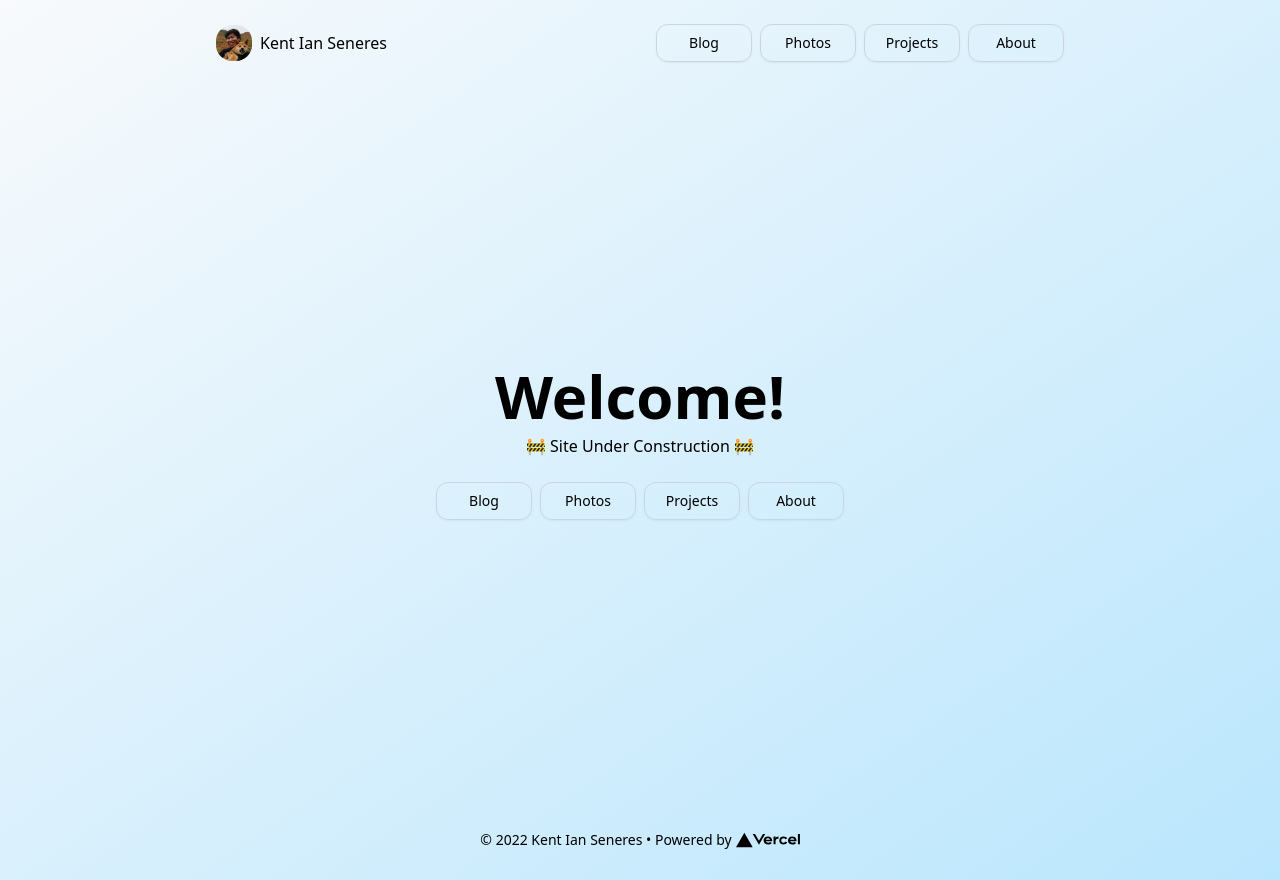
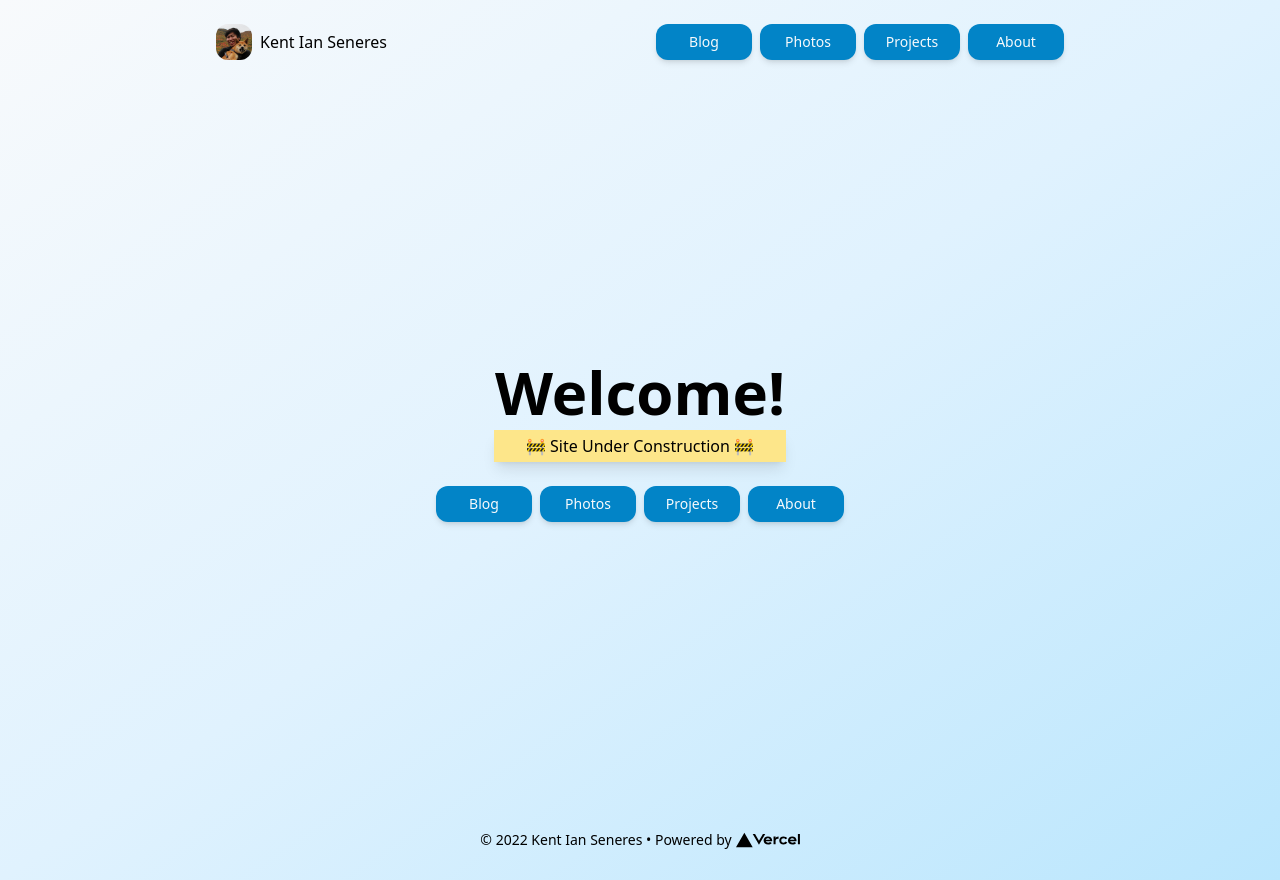
Before and after one commit to kent-seneres/personal-site, a Next.js app: page / in a window 1280 px wide. Built offline with nearby package versions, Linux system fonts and the light colour scheme.

Commit message:
styling tweaks

```diff
--- a/components/Header.tsx
+++ b/components/Header.tsx
@@ -8,14 +8,14 @@ import profile from "public/images/profile.jpg";
 const Header: React.FC = () => (
   <header className="flex min-w-full p-4 items-center">
     <Link href={{ pathname: "/" }}>
-      <a className="flex hover:text-sky-500 items-center">
-        <Image
-          src={profile}
-          alt="Picture of the author"
-          width={36}
-          height={36}
-          className="rounded-2xl"
-        />
+      <a className="flex hover:text-sky-600 items-center">
+        <div className="h-9 w-9">
+          <Image
+            src={profile}
+            alt="Picture of the author"
+            className="rounded-xl"
+          />
+        </div>
         <span className="mx-2">{globals.name}</span>
       </a>
     </Link>
--- a/components/LinkButton.tsx
+++ b/components/LinkButton.tsx
@@ -7,7 +7,7 @@ type LinkButtonProps = {
 const LinkButton: React.FC<LinkButtonProps> = (props) => {
   return (
     <Link href={{ pathname: props.href }}>
-      <a className="p-2 text-center border shadow-sm border-slate-300 w-24 rounded-xl hover:text-sky-500 hover:border-sky-500 focus:text-sky-600">
+      <a className="p-2 text-center shadow-md w-24 rounded-xl text-slate-50 bg-sky-600 hover:bg-sky-400">
         {props.children}
       </a>
     </Link>
--- a/components/Nav.tsx
+++ b/components/Nav.tsx
@@ -30,11 +30,11 @@ const NavModal: React.FC<NavModalProps> = (props) => {
 
   return (
     <div className={`${props.visible ? "block" : "hidden"}`}>
-      <div className="fixed z-10 flex justify-end items-start inset-0 bg-gray-600 bg-opacity-50 h-full w-full">
-        <div className="flex m-4 p-4 shadow-lg rounded-lg bg-white">
+      <div className="fixed z-10 flex justify-end items-start inset-0 bg-slate-600/60 h-full w-full">
+        <div className="flex m-4 p-4 shadow-lg rounded-lg bg-sky-50">
           <NavItems />
           <button className="self-start ml-4 py-1" onClick={props.onDismiss}>
-            <FiXCircle className="h-6 w-6" />
+            <FiXCircle className="h-6 w-6 opacity-60 hover:opacity-100" />
           </button>
         </div>
       </div>
@@ -62,7 +62,7 @@ const Nav: React.FC<NavProps> = (props) => {
         className="block sm:hidden p-1"
         onClick={() => setOptionsVisible(true)}
       >
-        <FiMoreVertical className="h-6 w-6" />
+        <FiMoreVertical className="h-6 w-6 opacity-60 hover:opacity-100" />
       </button>
       <NavModal
         visible={optionsVisible}
--- a/components/PageWrapper.tsx
+++ b/components/PageWrapper.tsx
@@ -13,7 +13,7 @@ const PageWrapper: React.FC<PageWrapperProps> = (props) => {
   const iconPath = props.iconPath ?? "/favicon.ico";
 
   return (
-    <div className="bg-gradient-to-br from-slate-50 to-sky-200">
+    <div className="bg-gradient-to-br from-slate-50 via-sky-100 to-sky-200">
       <div className="max-w-4xl mx-auto p-2 ">
         <Head>
           <title>{title}</title>
--- a/pages/about.tsx
+++ b/pages/about.tsx
@@ -16,11 +16,11 @@ const About: NextPage<AboutProps> = (props) => {
   const pageTitle = `About - ${globals.name}`;
   return (
     <PageWrapper title={pageTitle}>
-      <div className="self-stretch m-4 py-4 border-b text-left">
+      <div className="self-stretch m-4 pb-2 border-b text-left">
         <h1 className="text-4xl font-semibold my-2">About</h1>
       </div>
       <div className="flex flex-col sm:flex-row flex-1 self-stretch">
-        <div className="flex flex-col mx-auto sm:m-4">
+        <div className="flex flex-col mx-auto mt-4 sm:m-4">
           <Image
             src={profile}
             alt="Picture of the author"
@@ -30,7 +30,7 @@ const About: NextPage<AboutProps> = (props) => {
             placeholder="blur"
           />
           <p className="mt-4 text-xl font-medium">{globals.name}</p>
-          <p className="text-md text-slate-400">{globals.jobTitle}</p>
+          <p className="text-md text-slate-500">{globals.jobTitle}</p>
         </div>
         <section className="text-left m-4">
           <Markdown content={props.aboutPost.content} />
--- a/pages/blog/index.tsx
+++ b/pages/blog/index.tsx
@@ -17,7 +17,7 @@ const Blog: NextPage<BlogProps> = (props) => {
 
   return (
     <PageWrapper title={pageTitle}>
-      <div className="self-stretch m-4 py-4 text-left border-b">
+      <div className="self-stretch m-4 pb-4 text-left border-b">
         <h1 className="text-4xl font-semibold my-2">{title}</h1>
         <p className="text-md">{description}</p>
       </div>
--- a/pages/index.tsx
+++ b/pages/index.tsx
@@ -7,7 +7,9 @@ const Home: NextPage = () => {
   return (
     <PageWrapper title={globals.name}>
       <h1 className="text-6xl font-bold">Welcome!</h1>
-      <p className="my-2 font-light">🚧 Site Under Construction 🚧</p>
+      <p className="my-2 font-light bg-amber-200 px-8 py-1 shadow-lg">
+        🚧 Site Under Construction 🚧
+      </p>
       <div className="mt-4">
         <Nav alwaysVisible={true} />
       </div>
--- a/pages/photos/index.tsx
+++ b/pages/photos/index.tsx
@@ -16,7 +16,7 @@ const Photos: NextPage<PhotosProps> = (props) => {
 
   return (
     <PageWrapper title={pageTitle}>
-      <div className="self-stretch m-4 py-4 text-left border-b h-full overflow-hidden">
+      <div className="self-stretch m-4 pb-2 text-left border-b h-full overflow-hidden">
         <h1 className="text-4xl font-semibold my-2">Photos</h1>
       </div>
       <section className={`flex-1 self-stretch`}>
```
